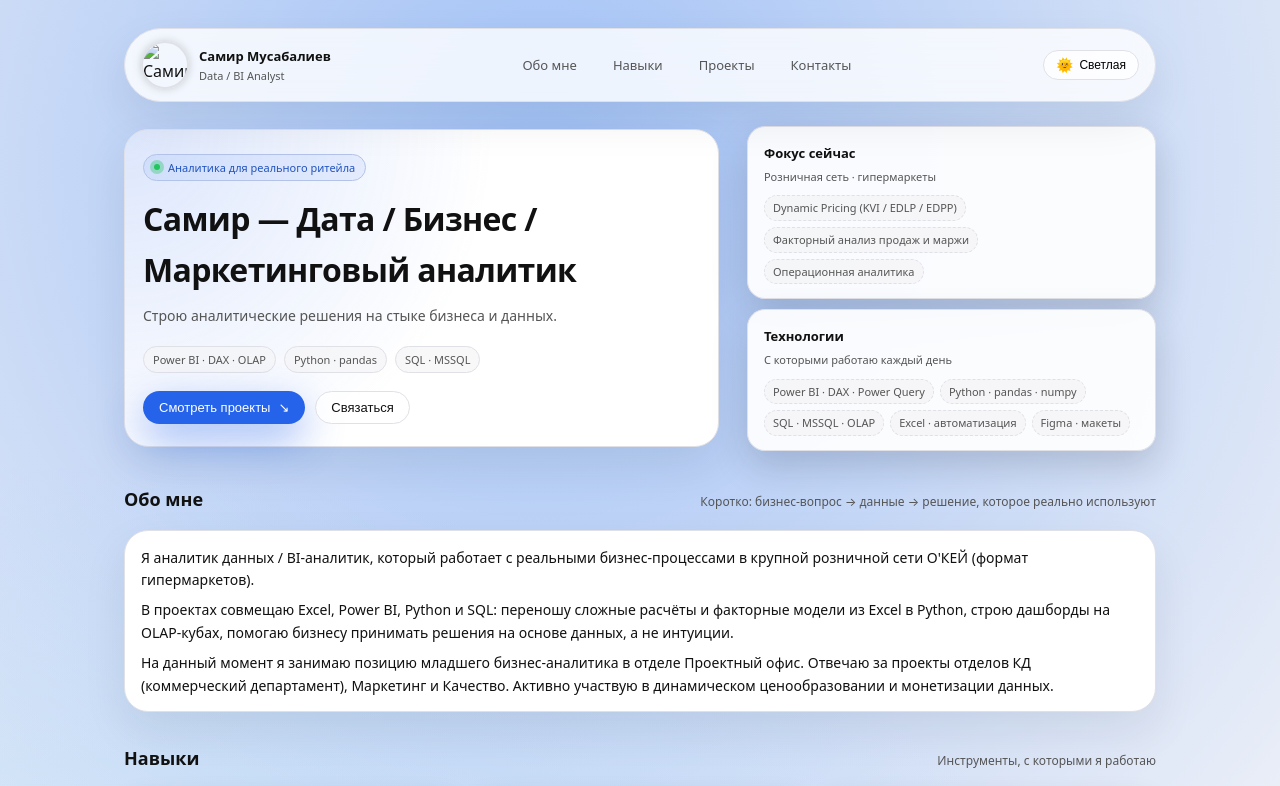
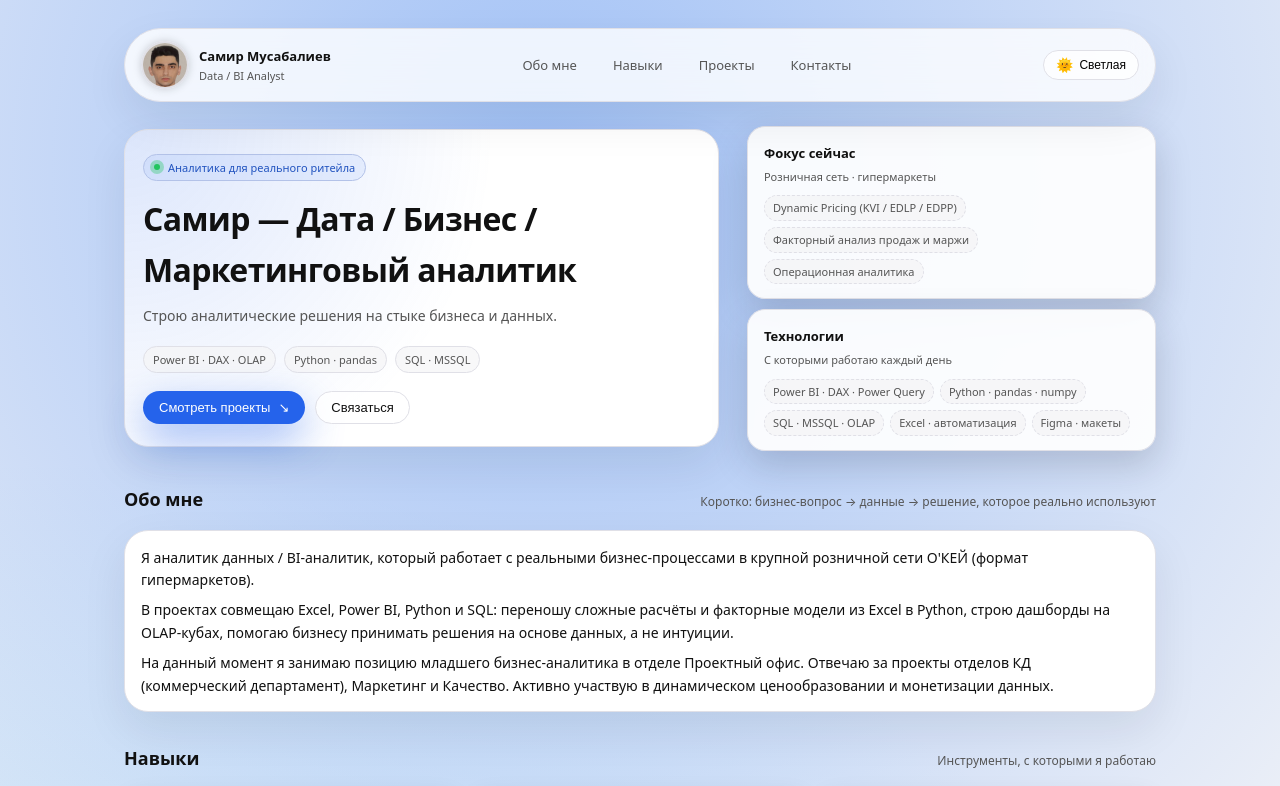
Before and after one commit to samirchikk7/github.github.io, a plain HTML site: page index.html in a window 1280 px wide. Shown: the top 786 px of the page. Drawn offline with Linux system fonts and the light colour scheme.

Commit message:
Update index.html

```diff
--- a/index.html
+++ b/index.html
@@ -615,7 +615,7 @@
         <div class="nav-left">
             <div class="nav-logo">
                 <!-- СЮДА ВСТАВЬ СВОЙ base64 src -->
-                <img src="assets/avatar/me.jpg" alt="Самир Мусабалиев">
+                <img src="assets/avatar/photo_2025-12-05_14-16-21.jpg" alt="Самир Мусабалиев">
             </div>
             <div class="nav-title">
                 <span class="nav-title-main">Самир Мусабалиев</span>
```
